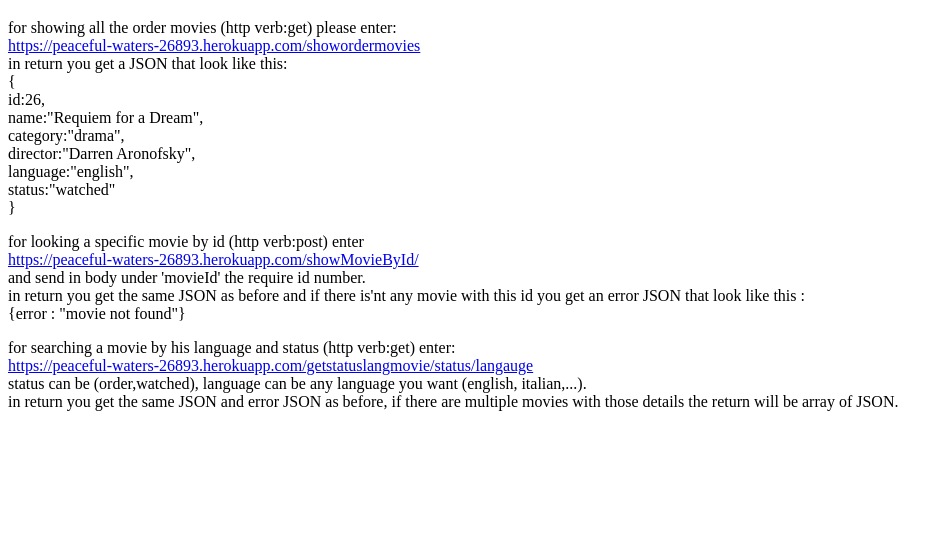
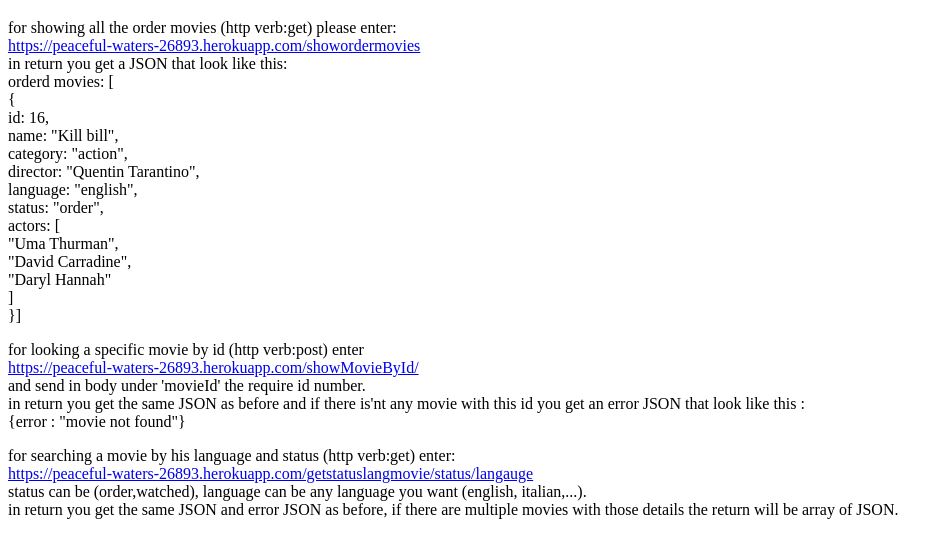
Before and after one commit to NivBraz/ex1, a website: page index.html in a window 1280 px wide. Shown: the part 61-618 px from the top of the page, without its empty margins (0-948 px from the left). Drawn offline with Linux system fonts and the light colour scheme.

Commit message:
embeded 1.1

```diff
--- a/index.html
+++ b/index.html
@@ -8,14 +8,20 @@
     <p>for showing all the order movies (http verb:get) please enter:<br>
     <a href="https://peaceful-waters-26893.herokuapp.com/showordermovies">https://peaceful-waters-26893.herokuapp.com/showordermovies</a><br>
     in return you get a JSON that look like this:<br>
+    orderd movies: [<br>
     {<br>
-        id:26,<br>
-        name:"Requiem for a Dream",<br>
-        category:"drama",<br>
-        director:"Darren Aronofsky",<br>
-        language:"english",<br>
-        status:"watched"<br>
-    }</p>
+    id: 16,<br>
+    name: "Kill bill",<br>
+    category: "action",<br>
+    director: "Quentin Tarantino",<br>
+    language: "english",<br>
+    status: "order",<br>
+    actors: [<br>
+        "Uma Thurman",<br>
+        "David Carradine",<br>
+        "Daryl Hannah"<br>
+    ]<br>
+    }]</p>
     <p>for looking a specific movie by id (http verb:post) enter<br>
     <a href="https://peaceful-waters-26893.herokuapp.com/showMovieById/">https://peaceful-waters-26893.herokuapp.com/showMovieById/</a><br>
     and send in body under 'movieId' the require id number.<br>
```
